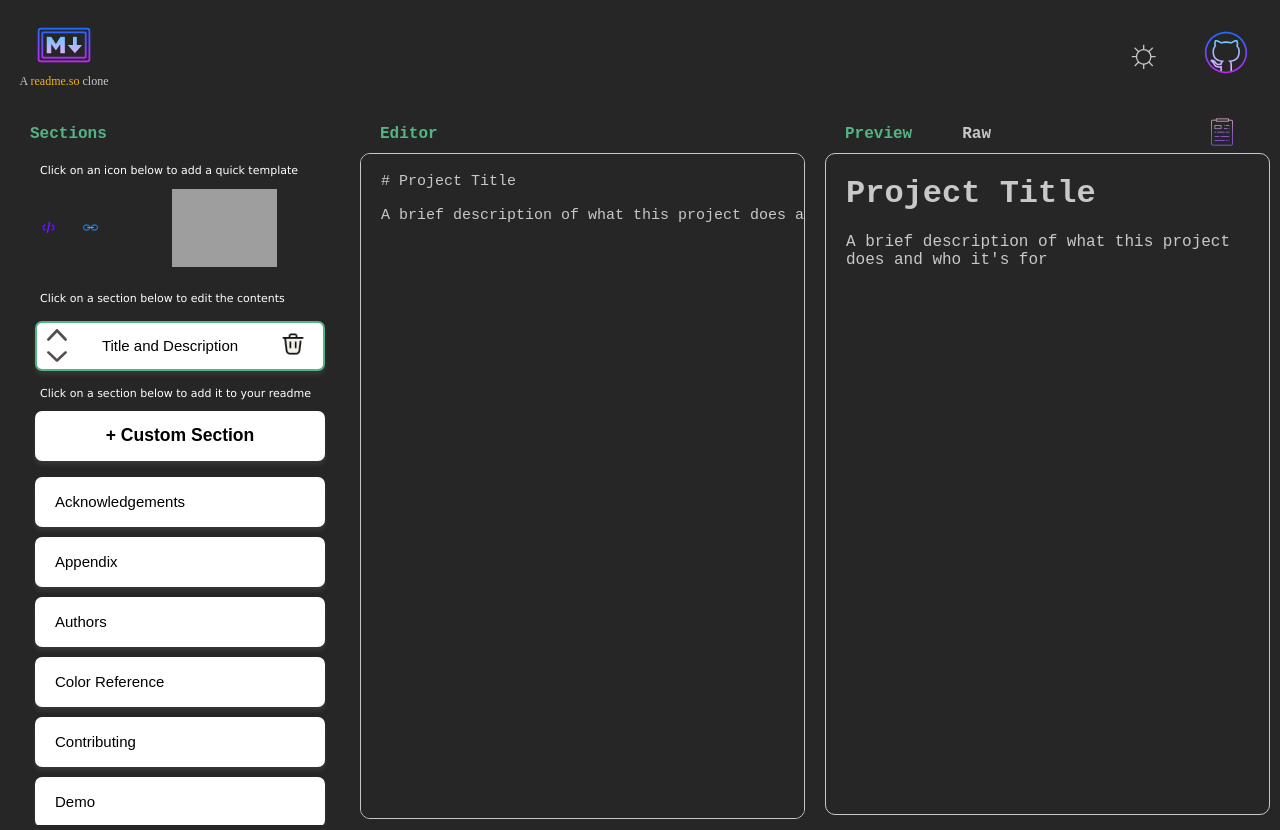
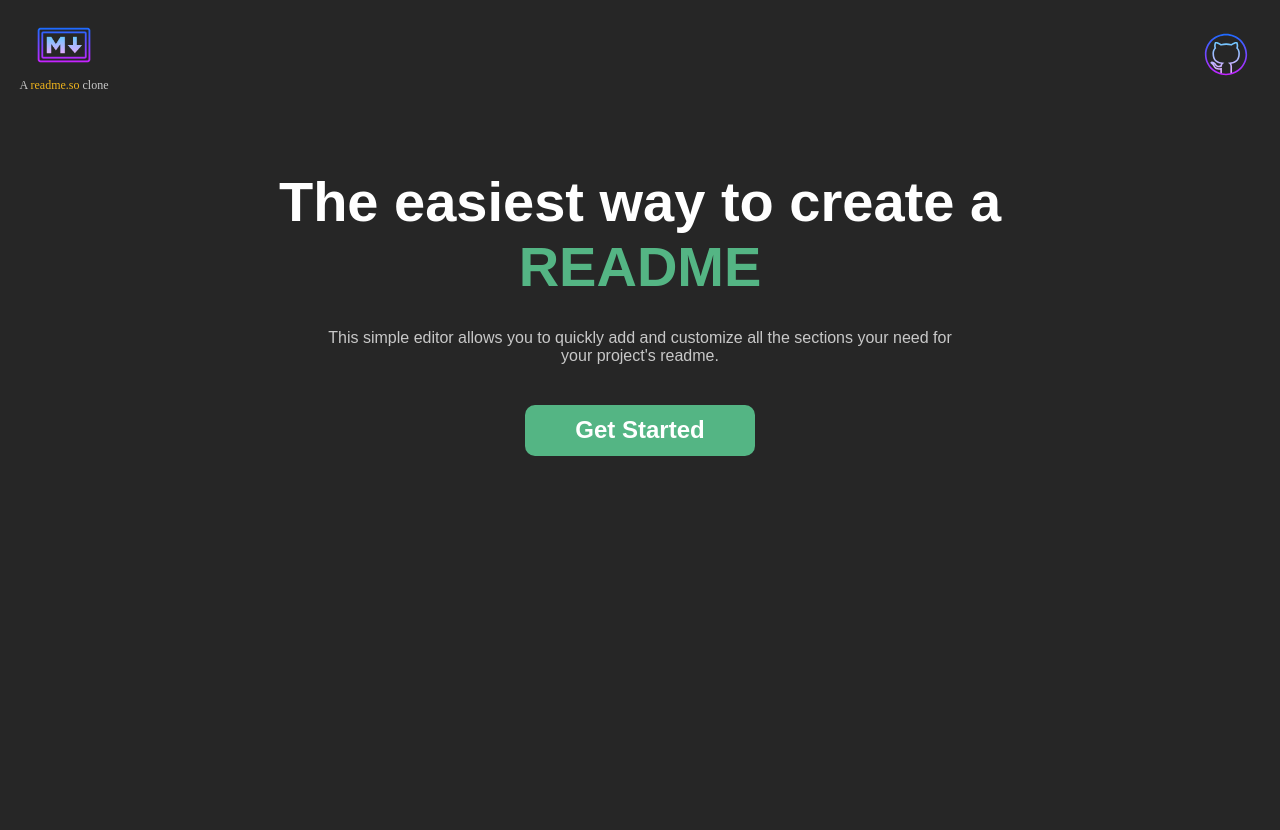
Before and after one commit to ksaswin/Readme-gen, a Vue app: page / in a window 1280 px wide. After the commit the page ends 800 px from the top, so only its background shows below. Built offline with nearby package versions, Linux system fonts and the light colour scheme; grey boxes are pictures that could not be loaded; what @meforma/vue-copy-to-clipboard would draw is missing.

Commit message:
Added router-view in App.vue.

```diff
--- a/src/App.vue
+++ b/src/App.vue
@@ -1,15 +1,10 @@
 <template>
-  <app-editor></app-editor>
+  <router-view />
 </template>
 
 <script>
-import AppEditor from "./views/AppEditor.vue";
-
 export default {
   name: "App",
-  components: {
-    AppEditor,
-  },
 };
 </script>
 
--- a/src/views/AppEditor.vue
+++ b/src/views/AppEditor.vue
@@ -4,11 +4,9 @@
     <div class="header-wrapper">
       <!-- Title and subtitle -->
       <div class="app-name">
-        <img
-          class="md-logo"
-          src="@/assets/icons/markdown.png"
-          alt="readme gen logo"
-        />
+        <router-link :to="{ name: 'Home' }" class="md-logo">
+          <img src="@/assets/icons/markdown.png" alt="readme gen logo" />
+        </router-link>
         <p>A <a href="https://readme.so/editor">readme.so</a> clone</p>
       </div>
       <!-- Title and subtitle -->
```
